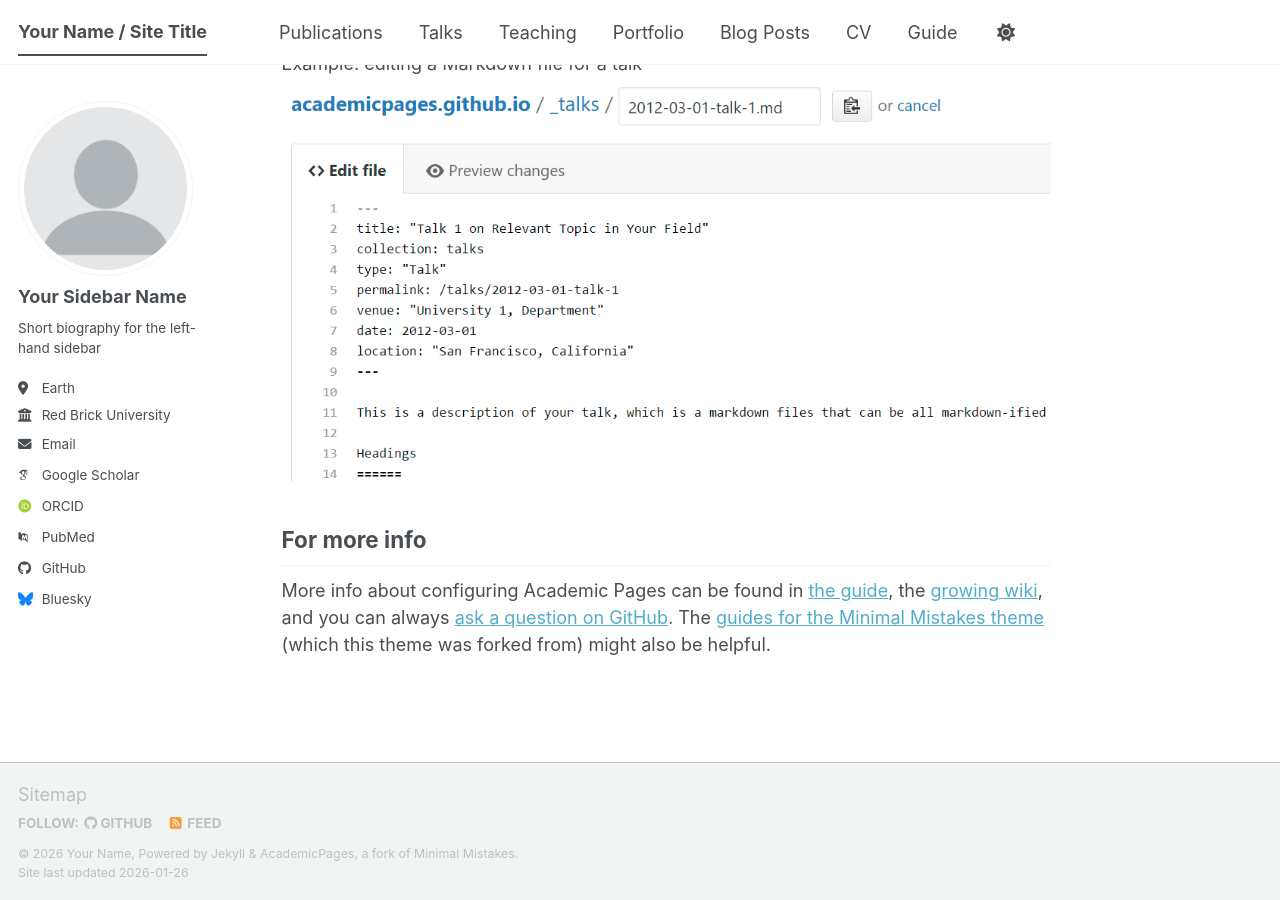
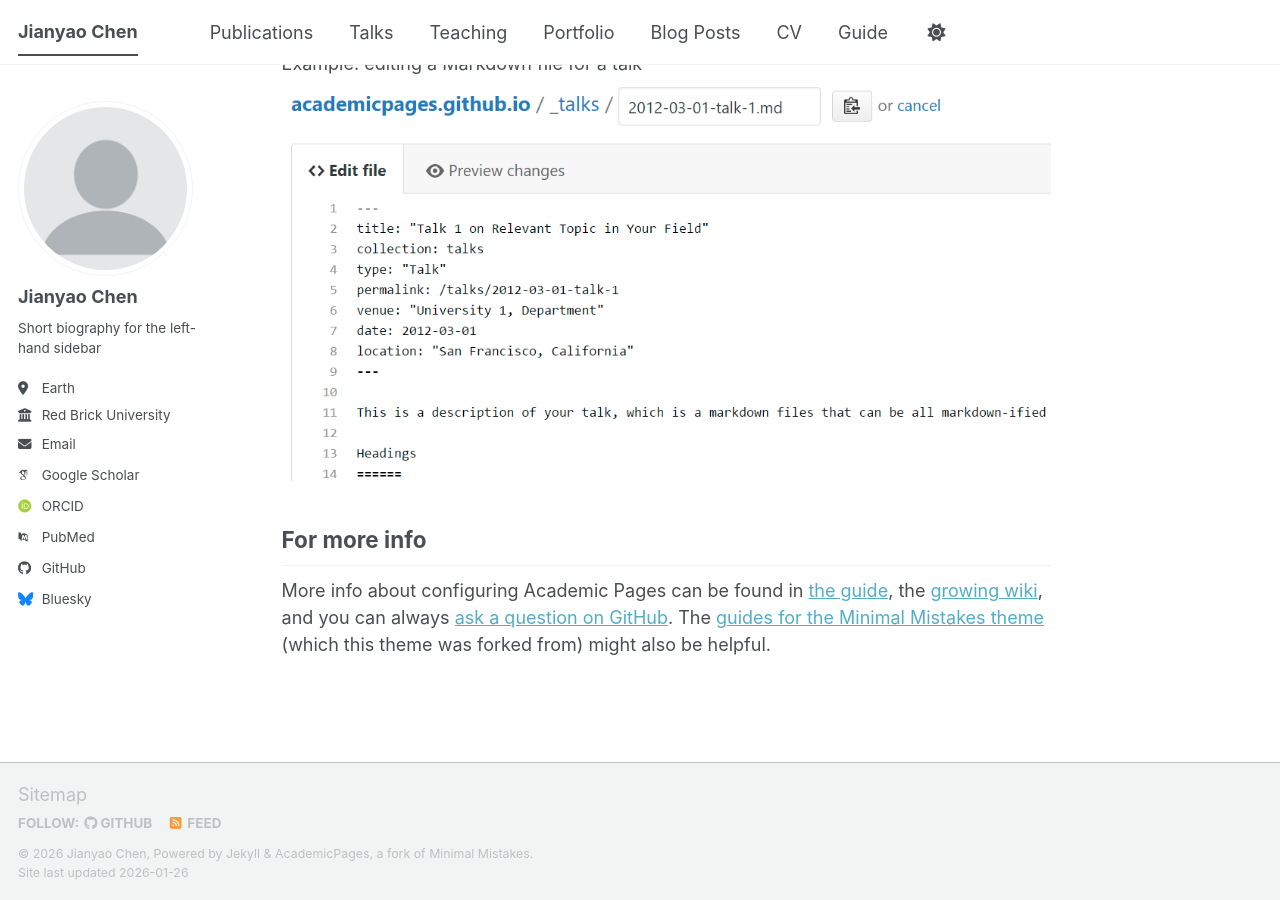
Before and after one commit to JianyaoChen/JianyaoChen.github.io, a Jekyll site: the page built from _pages/about.md, in a window 1280 px wide and 900 px high, scrolled down 2720 px. Built offline with Jekyll 4.4.1, drawn with Linux system fonts in a browser that asks for light colours; some web fonts are replaced; a script bundle is joined from its source files by our own code; library files that are not in the unit come from our copies.

Commit message:
Update _config.yml
first trying

```diff
--- a/_config.yml
+++ b/_config.yml
@@ -9,11 +9,11 @@
 # Basic Site Settings
 locale                   : "en-US"
 site_theme               : "default" # The available themes options are "default", "air", "sunrise", "mint", "dirt" and "contrast"
-title                    : "Your Name / Site Title"
+title                    : "Jianyao Chen"
 title_separator          : "-"
-name                     : &name "Your Name"
-description              : &description "Your Name's academic portfolio"   # Update this with a general description of your site, this is the default if not overridden by a page
-url                      : https://academicpages.github.io # The base hostname & protocol for your site e.g. "https://[your GitHub username].github.io",
+name                     : &name "Jianyao Chen"
+description              : &description "PhD Candidate in Information Studies, University of Wisconsin–Milwaukee"   # Update this with a general description of your site, this is the default if not overridden by a page
+url                      : https://jianyaochen.github.io # The base hostname & protocol for your site e.g. "https://[your GitHub username].github.io",
                                                            # or if you already have some other page hosted on Github then use "https://[your GitHub username].github.io/[Your Repo Name]"
 baseurl                  : "" # the subpath of your site, e.g. "/blog"
 repository               : "academicpages/academicpages.github.io"
@@ -24,13 +24,13 @@ repository               : "academicpages/academicpages.github.io"
 author:
   # Biographic information
   avatar           : "profile.png"
-  name             : "Your Sidebar Name"
-  pronouns         : # example: "she/her"
+  name             : "Jianyao Chen"
+  pronouns         : # example: "he/his/him"
   bio              : "Short biography for the left-hand sidebar"
   location         : "Earth"
   employer         : "Red Brick University"
   uri              : # URL
-  email            : "none@example.org"
+  email            : "jianyao@uwm.edu"
 
   # Academic websites
   academia         : # URL
```
